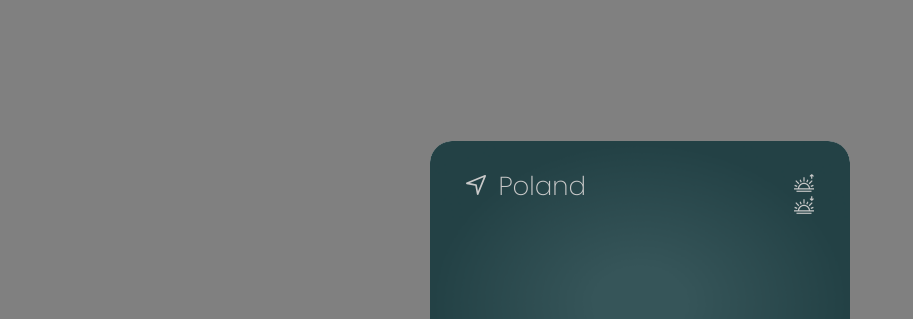
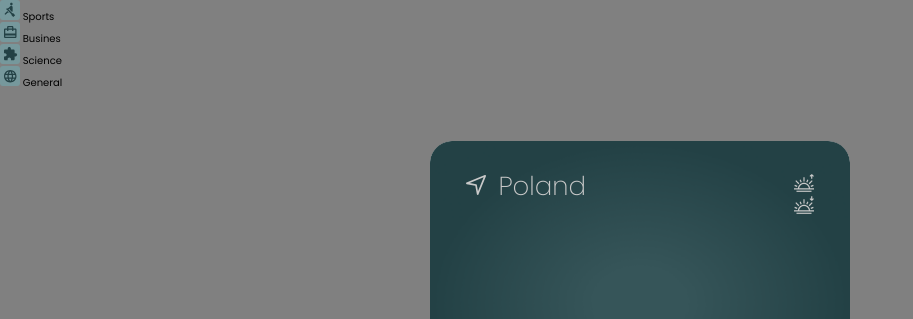
Before and after one commit to Dzejkoo/News-weather-app, a website built with webpack: page src/index.html in a window 1280 px wide. Shown: the top 319 px of the page, without its empty margins (0-913 px from the left). Built offline with nearby package versions, Linux system fonts and the light colour scheme; no server answers.

Commit message:
Make structore DOM (nvigation of news) for News API

```diff
--- a/src/index.html
+++ b/src/index.html
@@ -182,6 +182,56 @@
             </div>
         </div>
         </div>
+    </section>
+
+    <section class='news-app'>
+        <div class='nav-news'>
+            <ul class='nav-news__list'>
+                <li class="nav-news__items">
+                    <svg class='nav-news__icon' width="20" height="20" viewBox="0 0 20 20" fill="none"
+                        xmlns="http://www.w3.org/2000/svg">
+                        <rect width="20" height="20" rx="3" fill="#76989C" />
+                        <path
+                            d="M7.3125 11.0625L4.5 13.875L5.4375 14.8125L7.625 12.625H8.875L7.3125 11.0625ZM11.375 2.625C10.6875 2.625 10.125 3.1875 10.125 3.875C10.125 4.5625 10.6875 5.125 11.375 5.125C12.0625 5.125 12.625 4.5625 12.625 3.875C12.625 3.1875 12.0625 2.625 11.375 2.625ZM15.125 15.1312L13.25 17L11.3813 15.1187V14.1875L6.94375 9.75625C6.75 9.7875 6.5625 9.8 6.375 9.8V8.45C7.4125 8.46875 8.63125 7.90625 9.29375 7.175L10.1687 6.20625C10.2875 6.075 10.4375 5.96875 10.6 5.89375C10.7813 5.80625 10.9875 5.75 11.2 5.75H11.2188C11.9938 5.75625 12.625 6.3875 12.625 7.1625V10.7562C12.625 11.2812 12.4062 11.7625 12.05 12.1062L9.8125 9.86875V8.45C9.41875 8.775 8.91875 9.0875 8.38125 9.31875L12.3125 13.25H13.25L15.125 15.1312V15.1312Z"
+                            fill="#234145" />
+                    </svg>
+                    <span class='nav-news__name'>Sports</span>
+                </li>
+                <li class="nav-news__items">
+                    <svg class='nav-news__icon' width="20" height="20" viewBox="0 0 20 20" fill="none"
+                        xmlns="http://www.w3.org/2000/svg">
+                        <rect width="20" height="20" rx="3" fill="#76989C" />
+                        <path
+                            d="M15.25 6.5H13.375V5.25C13.375 4.55625 12.8188 4 12.125 4H8.375C7.68125 4 7.125 4.55625 7.125 5.25V6.5H5.25C4.55625 6.5 4 7.05625 4 7.75V14.625C4 15.3188 4.55625 15.875 5.25 15.875H15.25C15.9438 15.875 16.5 15.3188 16.5 14.625V7.75C16.5 7.05625 15.9438 6.5 15.25 6.5ZM8.375 5.25H12.125V6.5H8.375V5.25ZM15.25 14.625H5.25V13.375H15.25V14.625ZM15.25 11.5H5.25V7.75H7.125V9H8.375V7.75H12.125V9H13.375V7.75H15.25V11.5Z"
+                            fill="#234145" />
+                    </svg>
+
+                    <span class='nav-news__name'>Busines</span>
+                </li>
+                <li class="nav-news__items">
+                    <svg class='nav-news__icon' width="20" height="20" viewBox="0 0 20 20" fill="none"
+                        xmlns="http://www.w3.org/2000/svg">
+                        <rect width="20" height="20" rx="3" fill="#76989C" />
+                        <path
+                            d="M15.5625 9.25H14.625V6.75C14.625 6.0625 14.0625 5.5 13.375 5.5H10.875V4.5625C10.875 3.7 10.175 3 9.3125 3C8.45 3 7.75 3.7 7.75 4.5625V5.5H5.25C4.5625 5.5 4.00625 6.0625 4.00625 6.75V9.125H4.9375C5.86875 9.125 6.625 9.88125 6.625 10.8125C6.625 11.7438 5.86875 12.5 4.9375 12.5H4V14.875C4 15.5625 4.5625 16.125 5.25 16.125H7.625V15.1875C7.625 14.2562 8.38125 13.5 9.3125 13.5C10.2438 13.5 11 14.2562 11 15.1875V16.125H13.375C14.0625 16.125 14.625 15.5625 14.625 14.875V12.375H15.5625C16.425 12.375 17.125 11.675 17.125 10.8125C17.125 9.95 16.425 9.25 15.5625 9.25Z"
+                            fill="#234145" />
+                    </svg>
+                    <span class='nav-news__name'>Science</span>
+                </li>
+                <li class="nav-news__items">
+                    <svg class='nav-news__icon' width="20" height="20" viewBox="0 0 20 20" fill="none"
+                        xmlns="http://www.w3.org/2000/svg">
+                        <rect width="20" height="20" rx="3" fill="#76989C" />
+                        <path
+                            d="M10.2437 4C6.79375 4 4 6.8 4 10.25C4 13.7 6.79375 16.5 10.2437 16.5C13.7 16.5 16.5 13.7 16.5 10.25C16.5 6.8 13.7 4 10.2437 4ZM14.575 7.75H12.7312C12.5312 6.96875 12.2438 6.21875 11.8688 5.525C13.0188 5.91875 13.975 6.71875 14.575 7.75ZM10.25 5.275C10.7688 6.025 11.175 6.85625 11.4437 7.75H9.05625C9.325 6.85625 9.73125 6.025 10.25 5.275ZM5.4125 11.5C5.3125 11.1 5.25 10.6813 5.25 10.25C5.25 9.81875 5.3125 9.4 5.4125 9H7.525C7.475 9.4125 7.4375 9.825 7.4375 10.25C7.4375 10.675 7.475 11.0875 7.525 11.5H5.4125ZM5.925 12.75H7.76875C7.96875 13.5312 8.25625 14.2812 8.63125 14.975C7.48125 14.5812 6.525 13.7875 5.925 12.75ZM7.76875 7.75H5.925C6.525 6.7125 7.48125 5.91875 8.63125 5.525C8.25625 6.21875 7.96875 6.96875 7.76875 7.75ZM10.25 15.225C9.73125 14.475 9.325 13.6437 9.05625 12.75H11.4437C11.175 13.6437 10.7688 14.475 10.25 15.225ZM11.7125 11.5H8.7875C8.73125 11.0875 8.6875 10.675 8.6875 10.25C8.6875 9.825 8.73125 9.40625 8.7875 9H11.7125C11.7688 9.40625 11.8125 9.825 11.8125 10.25C11.8125 10.675 11.7688 11.0875 11.7125 11.5ZM11.8688 14.975C12.2438 14.2812 12.5312 13.5312 12.7312 12.75H14.575C13.975 13.7812 13.0188 14.5812 11.8688 14.975ZM12.975 11.5C13.025 11.0875 13.0625 10.675 13.0625 10.25C13.0625 9.825 13.025 9.4125 12.975 9H15.0875C15.1875 9.4 15.25 9.81875 15.25 10.25C15.25 10.6813 15.1875 11.1 15.0875 11.5H12.975Z"
+                            fill="#234145" />
+                    </svg>
+                    <span class='nav-news__name'>General</span>
+                </li>
+            </ul>
+        </div>
+        <div class='news'></div>
+    </section>
 </body>
 
 </html>
```
